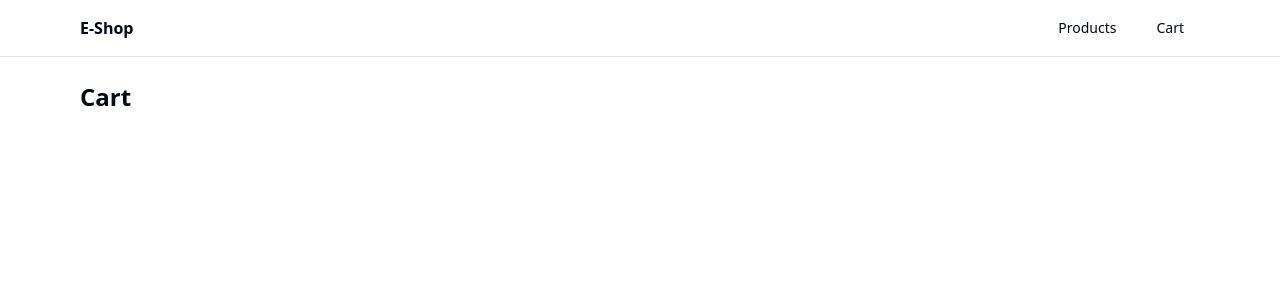
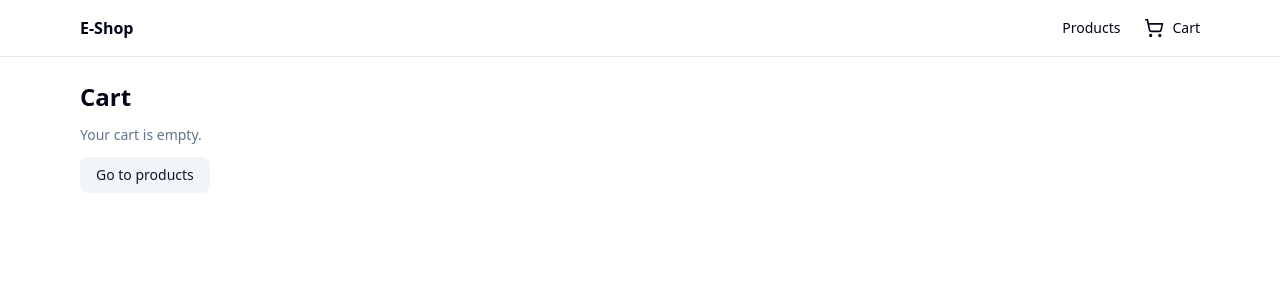
Before and after one commit to GiannisF12/nextjs-springboot-eshop, a Next.js app in the folder frontend/: page /cart in a window 1280 px wide. Shown: the top 300 px of the page. Built offline with nearby package versions, Linux system fonts and the light colour scheme.

Commit message:
add cart with zustand and product details integration

```diff
--- a/frontend/package.json
+++ b/frontend/package.json
@@ -17,7 +17,8 @@
     "next": "^16.1.6",
     "react": "^19.2.4",
     "react-dom": "^19.2.4",
-    "tailwind-merge": "^3.4.0"
+    "tailwind-merge": "^3.4.0",
+    "zustand": "^5.0.11"
   },
   "devDependencies": {
     "@tailwindcss/postcss": "^4",
--- a/frontend/src/app/cart/page.tsx
+++ b/frontend/src/app/cart/page.tsx
@@ -1,3 +1,95 @@
+"use client";
+
+import Image from "next/image";
+import Link from "next/link";
+import { Button } from "@/components/ui/button";
+import { useCart } from "@/lib/cart-store";
+
 export default function CartPage() {
-    return <h1 className="text-2xl font-semibold">Cart</h1>;
+    const items = useCart((s) => s.items);
+    const totalItems = useCart((s) => s.totalItems());
+    const totalPrice = useCart((s) => s.totalPrice());
+    const setQty = useCart((s) => s.setQty);
+    const remove = useCart((s) => s.remove);
+    const clear = useCart((s) => s.clear);
+
+    if (items.length === 0) {
+        return (
+            <div className="space-y-3">
+                <h1 className="text-2xl font-semibold">Cart</h1>
+                <p className="text-sm text-muted-foreground">Your cart is empty.</p>
+                <Button asChild variant="secondary">
+                    <Link href="/products">Go to products</Link>
+                </Button>
+            </div>
+        );
+    }
+
+    return (
+        <div className="space-y-6">
+            <div className="flex items-end justify-between">
+                <div>
+                    <h1 className="text-2xl font-semibold">Cart</h1>
+                    <p className="text-sm text-muted-foreground">
+                        {totalItems} item(s) • Total €{totalPrice.toFixed(2)}
+                    </p>
+                </div>
+
+                <Button variant="outline" onClick={clear}>
+                    Clear cart
+                </Button>
+            </div>
+
+            <div className="space-y-3">
+                {items.map((it) => (
+                    <div key={it.id} className="flex gap-4 rounded-xl border p-3">
+                        <div className="relative h-20 w-20 overflow-hidden rounded-lg">
+                            <Image src={it.image} alt={it.title} fill className="object-cover" />
+                        </div>
+
+                        <div className="flex-1">
+                            <div className="flex items-start justify-between gap-2">
+                                <div>
+                                    <div className="font-medium">{it.title}</div>
+                                    <div className="text-sm text-muted-foreground">{it.category}</div>
+                                </div>
+                                <div className="font-semibold">€{it.price.toFixed(2)}</div>
+                            </div>
+
+                            <div className="mt-3 flex items-center justify-between">
+                                <div className="flex items-center gap-2">
+                                    <Button
+                                        variant="secondary"
+                                        size="sm"
+                                        onClick={() => setQty(it.id, it.qty - 1)}
+                                    >
+                                        −
+                                    </Button>
+                                    <span className="w-8 text-center text-sm">{it.qty}</span>
+                                    <Button
+                                        variant="secondary"
+                                        size="sm"
+                                        onClick={() => setQty(it.id, it.qty + 1)}
+                                    >
+                                        +
+                                    </Button>
+                                </div>
+
+                                <Button variant="ghost" onClick={() => remove(it.id)}>
+                                    Remove
+                                </Button>
+                            </div>
+                        </div>
+                    </div>
+                ))}
+            </div>
+
+            <div className="flex justify-end">
+                <div className="rounded-xl border p-4 text-right">
+                    <div className="text-sm text-muted-foreground">Subtotal</div>
+                    <div className="text-xl font-semibold">€{totalPrice.toFixed(2)}</div>
+                </div>
+            </div>
+        </div>
+    );
 }
--- a/frontend/src/app/products/[id]/page.tsx
+++ b/frontend/src/app/products/[id]/page.tsx
@@ -2,6 +2,7 @@ import Link from "next/link";
 import { Button } from "@/components/ui/button";
 import { getProduct } from "@/lib/api";
 import { Badge } from "@/components/ui/badge";
+import {AddToCartButton} from "@/features/cart/add-to-cart-button";
 
 type Props = {
     params: Promise<{ id: string }>;
@@ -78,7 +79,7 @@ export default async function ProductDetailsPage({ params, searchParams }: Props
                     <div className="text-2xl font-semibold">€{Number(product.price).toFixed(2)}</div>
 
                     <div className="flex gap-2">
-                        <Button>Add to cart</Button>
+                        <AddToCartButton product={product} />
                     </div>
                 </div>
             </div>
--- a/frontend/src/app/products/products-controls.tsx
+++ b/frontend/src/app/products/products-controls.tsx
@@ -83,15 +83,14 @@ export function ProductsControls({
 
     // Debounce search (300ms)
     useEffect(() => {
-        // If the input already matches the URL query, do nothing
-        if (query.trim() === (currentQuery ?? "").trim()) return;
+        if (query.trim() === currentQuery.trim()) return;
 
         const t = setTimeout(() => {
             go({ page: 0, q: query });
         }, 300);
 
         return () => clearTimeout(t);
-    }, [query, currentQuery]); // eslint-disable-line react-hooks/exhaustive-deps
+    }, [query, currentQuery, go]);
 
 
     function clearCategory() {
--- a/frontend/src/components/site-header.tsx
+++ b/frontend/src/components/site-header.tsx
@@ -1,5 +1,6 @@
 import Link from "next/link";
 import { Button } from "@/components/ui/button";
+import { CartBadge } from "@/features/cart/cart-badge";
 
 export function SiteHeader() {
     return (
@@ -13,9 +14,7 @@ export function SiteHeader() {
                     <Button asChild variant="ghost">
                         <Link href="/products">Products</Link>
                     </Button>
-                    <Button asChild variant="ghost">
-                        <Link href="/cart">Cart</Link>
-                    </Button>
+                    <CartBadge />
                 </nav>
             </div>
         </header>
--- /dev/null
+++ b/frontend/src/features/cart/add-to-cart-button.tsx
@@ -0,0 +1,35 @@
+"use client";
+
+import { Button } from "@/components/ui/button";
+import { useCart } from "@/lib/cart-store";
+import type { Product } from "@/lib/api";
+import { useState } from "react";
+
+export function AddToCartButton({ product }: { product: Product }) {
+    const add = useCart((s) => s.add);
+    const [added, setAdded] = useState(false);
+
+    return (
+        <Button
+            type="button"
+            onClick={(e) => {
+                e.preventDefault();
+                e.stopPropagation();
+
+                add({
+                    id: product.id,
+                    title: product.title,
+                    price: product.price,
+                    image: product.image,
+                    category: product.category,
+                    qty: 1,
+                });
+
+                setAdded(true);
+                setTimeout(() => setAdded(false), 800);
+            }}
+        >
+            {added ? "Added ✓" : "Add to cart"}
+        </Button>
+    );
+}
--- /dev/null
+++ b/frontend/src/features/cart/cart-badge.tsx
@@ -0,0 +1,22 @@
+"use client";
+
+import Link from "next/link";
+import { ShoppingCart } from "lucide-react";
+import { useCart } from "@/lib/cart-store";
+
+export function CartBadge() {
+    const total = useCart((s) => s.totalItems());
+
+    return (
+        <Link href="/cart" className="relative inline-flex items-center gap-2">
+            <ShoppingCart className="h-5 w-5" />
+            <span className="text-sm">Cart</span>
+
+            {total > 0 && (
+                <span className="absolute -right-2 -top-2 inline-flex h-5 min-w-5 items-center justify-center rounded-full bg-red-600 px-1 text-xs font-semibold text-white">
+          {total}
+        </span>
+            )}
+        </Link>
+    );
+}
--- /dev/null
+++ b/frontend/src/lib/cart-store.ts
@@ -0,0 +1,67 @@
+"use client";
+import { create } from "zustand";
+import { persist, createJSONStorage } from "zustand/middleware";
+
+export type CartItem = {
+    id: number;
+    title: string;
+    price: number;
+    image: string;
+    category: string;
+    qty: number;
+};
+
+type AddPayload = Omit<CartItem, "qty"> & { qty?: number };
+
+type CartState = {
+    items: CartItem[];
+    add: (payload: AddPayload) => void;
+    remove: (id: number) => void;
+    setQty: (id: number, qty: number) => void;
+    clear: () => void;
+
+    totalItems: () => number;
+    totalPrice: () => number;
+};
+
+export const useCart = create<CartState>()(
+    persist(
+        (set, get) => ({
+            items: [],
+
+            add: ({ qty = 1, ...p }) =>
+                set((state) => {
+                    const existing = state.items.find((x) => x.id === p.id);
+                    if (existing) {
+                        return {
+                            items: state.items.map((x) =>
+                                x.id === p.id ? { ...x, qty: x.qty + qty } : x
+                            ),
+                        };
+                    }
+                    return { items: [...state.items, { ...p, qty }] };
+                }),
+
+            remove: (id: number) =>
+                set((state) => ({
+                    items: state.items.filter((x) => x.id !== id),
+                })),
+
+            setQty: (id: number, qty: number) =>
+                set((state) => ({
+                    items: state.items
+                        .map((x) => (x.id === id ? { ...x, qty } : x))
+                        .filter((x) => x.qty > 0),
+                })),
+
+            clear: () => set({ items: [] }),
+
+            totalItems: () => get().items.reduce((sum, x) => sum + x.qty, 0),
+            totalPrice: () => get().items.reduce((sum, x) => sum + x.qty * x.price, 0),
+        }),
+        {
+            name: "eshop-cart",
+            storage: createJSONStorage(() => localStorage),
+        }
+    )
+);
```
Also changed, not shown: 1 other file (tests, documents, lock files or other folders).
